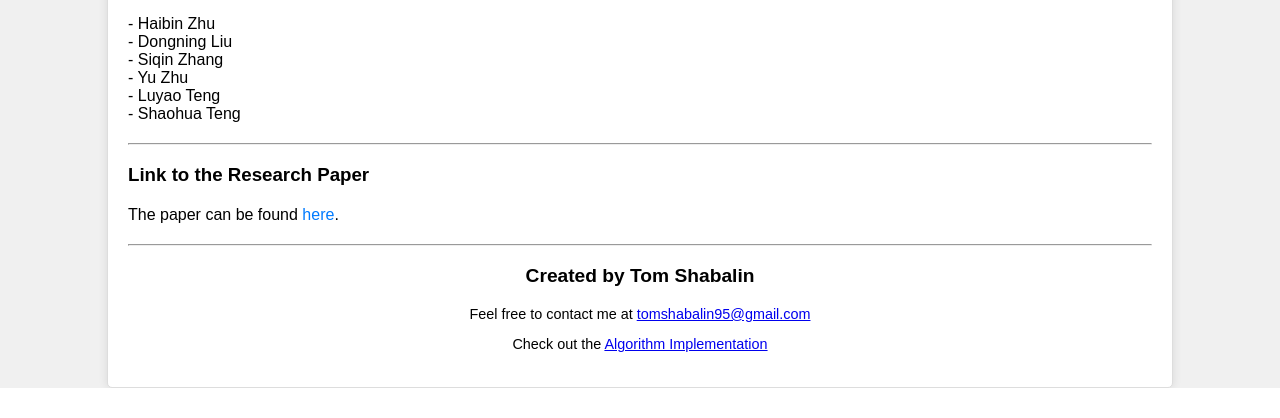
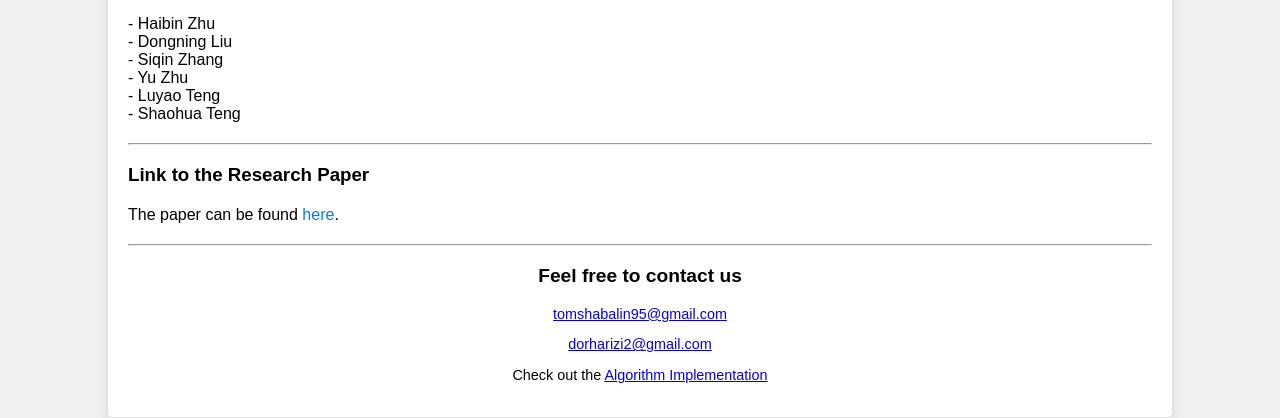
Before and after one commit to DorHarizi/ManyToMany_Flask, a Flask app: page / in a window 1280 px wide. Shown: the part 1121-1539 px from the top of the page. Before the commit the page ends 1509 px from the top, so only its background shows below. Run offline with Flask 3, Linux system fonts and the light colour scheme.

Commit message:
added Dor to the mail link at the bottom.

```diff
--- a/templates/index.html
+++ b/templates/index.html
@@ -97,8 +97,9 @@
         <!-- Author section -->
         <footer class="author-section">
             <hr>
-            <p class="author">Created by Tom Shabalin</p>
-            <p class="author-description">Feel free to contact me at <a href="mailto:tomshabalin95@gmail.com">tomshabalin95@gmail.com</a></p>
+            <p class="author">Feel free to contact us</p>
+            <p class="author-description"><a href="mailto:tomshabalin95@gmail.com">tomshabalin95@gmail.com</a></p>
+            <p class="author-description"><a href="mailto:dorharizi2@gmail.com">dorharizi2@gmail.com</a></p>
             <p class="author-description">Check out the <a href="https://github.com/MightyArty/ManyToMany_Flask/blob/main/many_to_many_assignment.py" target="_blank">Algorithm Implementation</a></p>
         </footer>
     </div>
```
